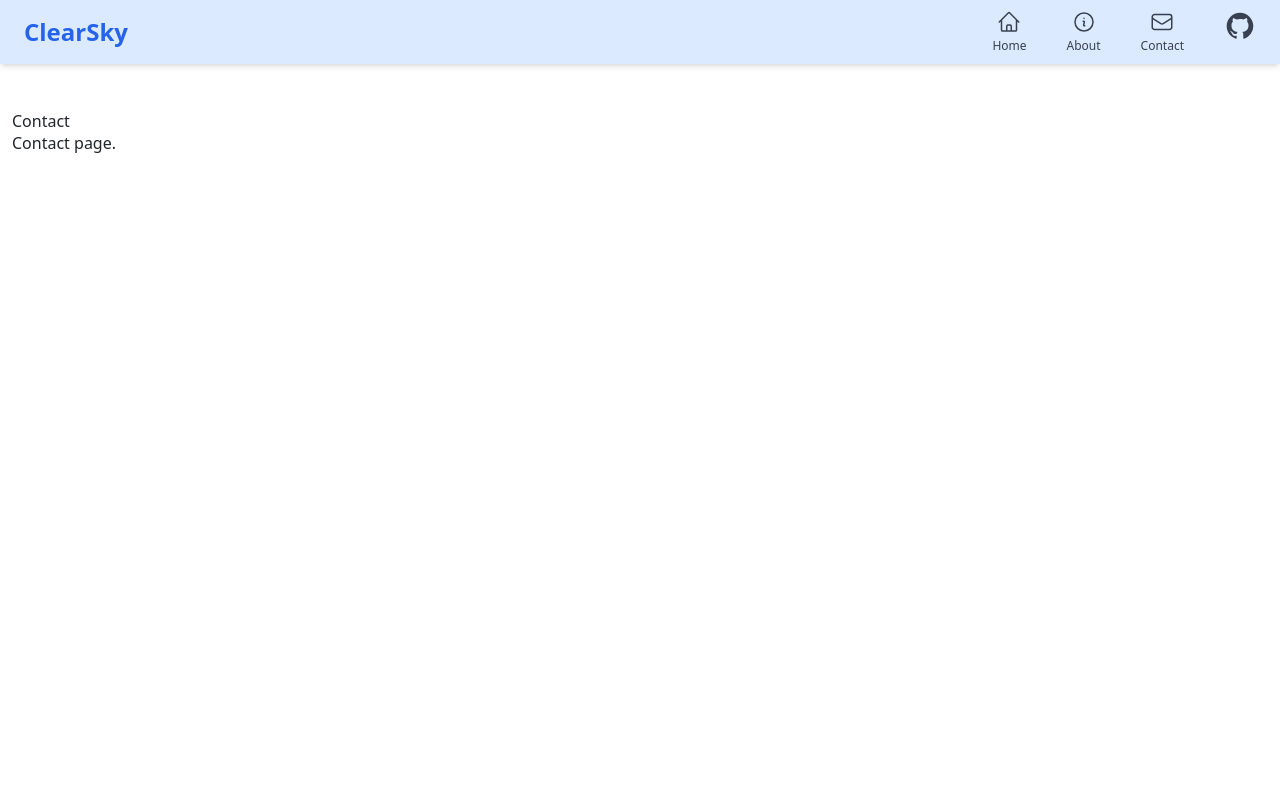
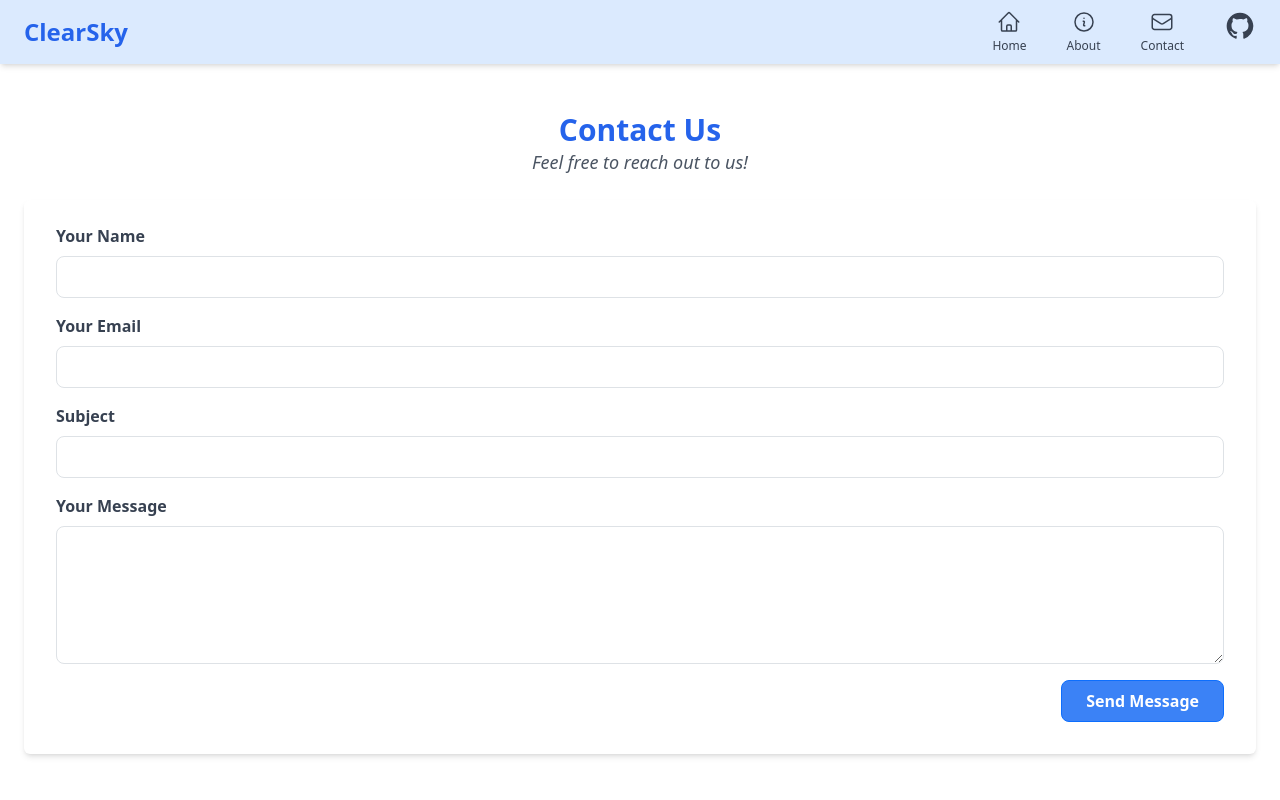
Before and after one commit to denizzagli/praktikum-clearsky, a FastAPI app: page /contact in a window 1280 px wide. Run offline with FastAPI, Linux system fonts and the light colour scheme; some libraries are stand-ins or nearby versions.

Commit message:
Contact page has been developed but send message does not still have action. It will be added later.

```diff
--- a/templates/contact.html
+++ b/templates/contact.html
@@ -3,6 +3,37 @@
 {% block title %}Contact - ClearSky{% endblock %}
 
 {% block content %}
-<h1>Contact</h1>
-<p>Contact page.</p>
+<h1 class="text-center text-blue-600 text-3xl font-bold">Contact Us</h1>
+<p class="text-center text-gray-600 text-lg italic">Feel free to reach out to us!</p>
+
+<div class="container mt-4">
+    <form action="/send-email" method="post" class="bg-white shadow-md rounded px-8 pt-6 pb-8 mb-4">
+        <div class="mb-3">
+            <label for="name" class="form-label font-semibold text-gray-700">Your Name</label>
+            <input type="text" class="form-control border border-gray-300 rounded-lg p-2" id="name" name="name"
+                   required>
+        </div>
+        <div class="mb-3">
+            <label for="email" class="form-label font-semibold text-gray-700">Your Email</label>
+            <input type="email" class="form-control border border-gray-300 rounded-lg p-2" id="email" name="email"
+                   required>
+        </div>
+        <div class="mb-3">
+            <label for="subject" class="form-label font-semibold text-gray-700">Subject</label>
+            <input type="text" class="form-control border border-gray-300 rounded-lg p-2" id="subject" name="subject"
+                   required>
+        </div>
+        <div class="mb-3">
+            <label for="message" class="form-label font-semibold text-gray-700">Your Message</label>
+            <textarea class="form-control border border-gray-300 rounded-lg p-2" id="message" name="message" rows="5"
+                      required></textarea>
+        </div>
+        <div class="text-end">
+            <button type="submit"
+                    class="btn btn-primary bg-blue-500 hover:bg-blue-700 text-white font-bold py-2 px-4 rounded-lg">Send
+                Message
+            </button>
+        </div>
+    </form>
+</div>
 {% endblock %}
```
